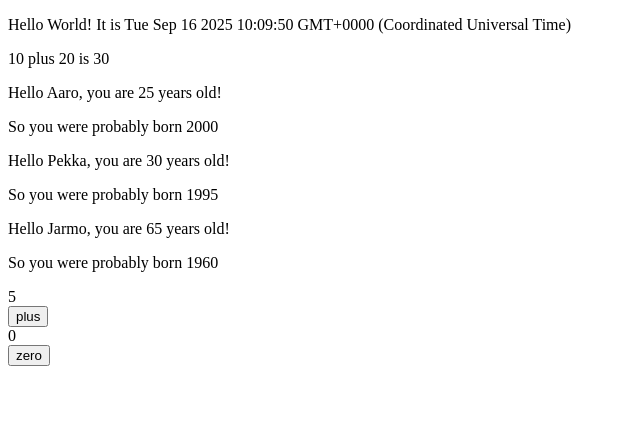
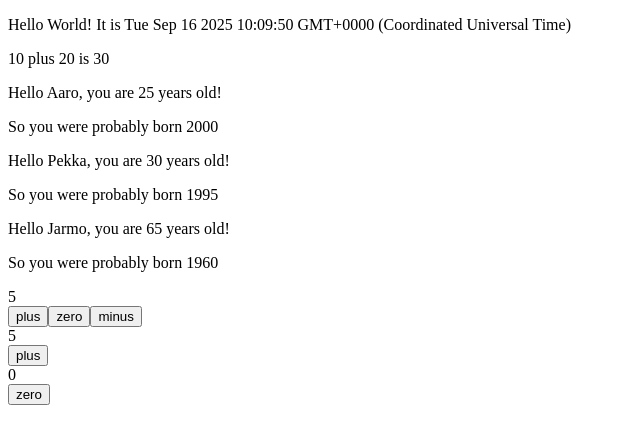
Before and after one commit to aarotiit/03-oppimistehtavat-react, a React (Vite) app: page / in a window 1280 px wide. Shown: the top 444 px of the page, without its empty margins (0-640 px from the left). Built offline with nearby package versions, Linux system fonts and the light colour scheme.

Commit message:
03-tehtava valmis

```diff
--- a/src/App.jsx
+++ b/src/App.jsx
@@ -24,6 +24,14 @@ const App = () => {
   const b = 20;
   const name = "Jarmo";
   const age = 65;
+  const increaseByOne = () => setCounter1(counter1 + 1);
+  const decreaseByOne = () => setCounter(counter - 1);
+
+  const setToZero = () => setCounter1(0);
+  const Display = ({ counter }) => <div>{counter}</div>;
+  const Button = ({ onClick, text }) => (
+    <button onClick={onClick}>{text}</button>
+  );
   console.log(now, a + b);
   console.log("rendering...", counter);
   return (
@@ -35,10 +43,14 @@ const App = () => {
       <Hello name="Aaro" age={20 + 5} />
       <Hello name="Pekka" age={30} />
       <Hello name={name} age={age} />
+      <Display counter={counter} />
+      <Button onClick={increaseByOne} text="plus" />
+      <Button onClick={setToZero} text="zero" />
+      <Button onClick={decreaseByOne} text="minus" />
       <div>{counter}</div>
-      <button onClick={() => setCounter1(counter1 + 1)}>plus</button>
+      <button onClick={increaseByOne}>plus</button>
       <div>{counter1}</div>
-      <button onClick={() => setCounter1(0)}>zero</button>
+      <button onClick={setToZero}>zero</button>
     </div>
   );
 };
```
